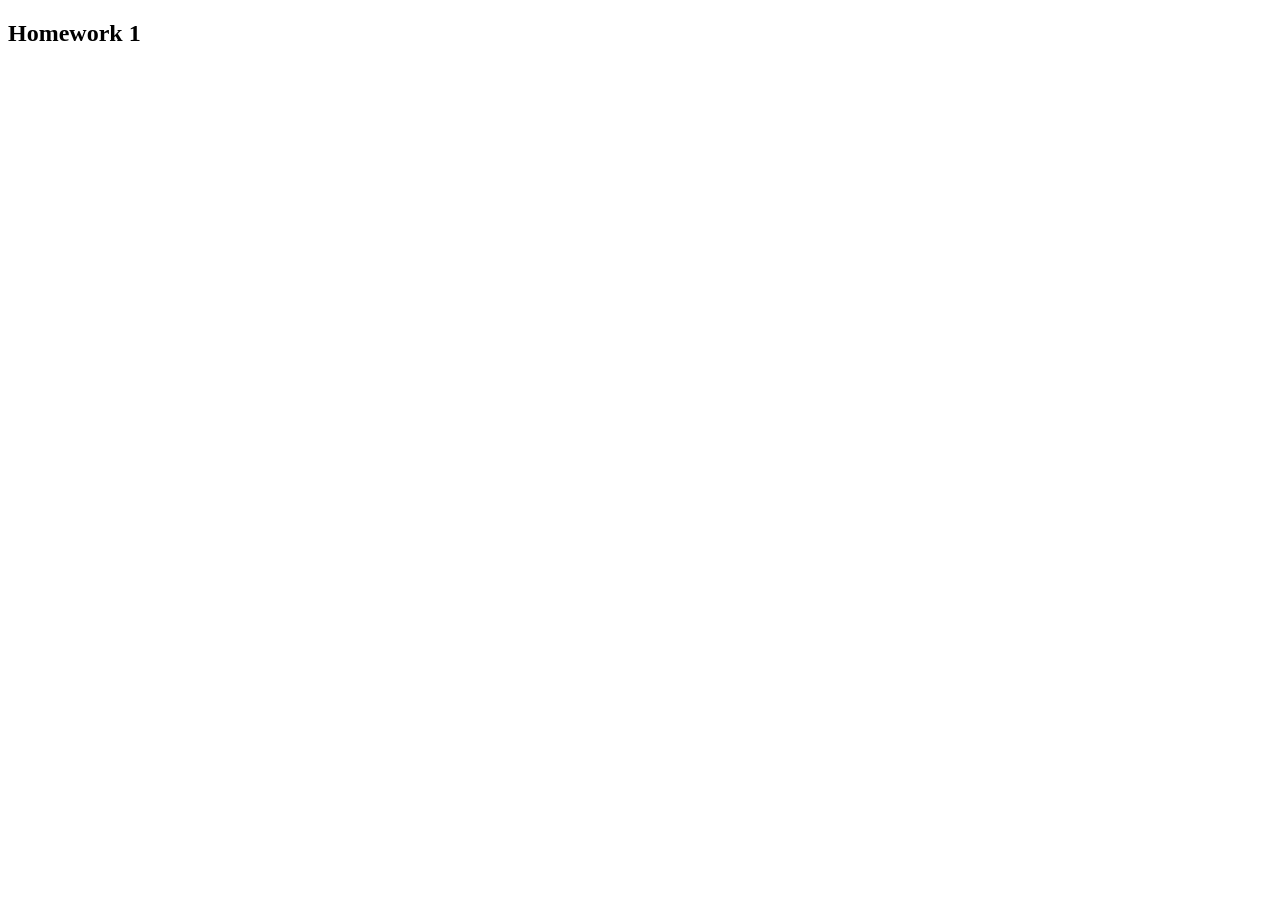
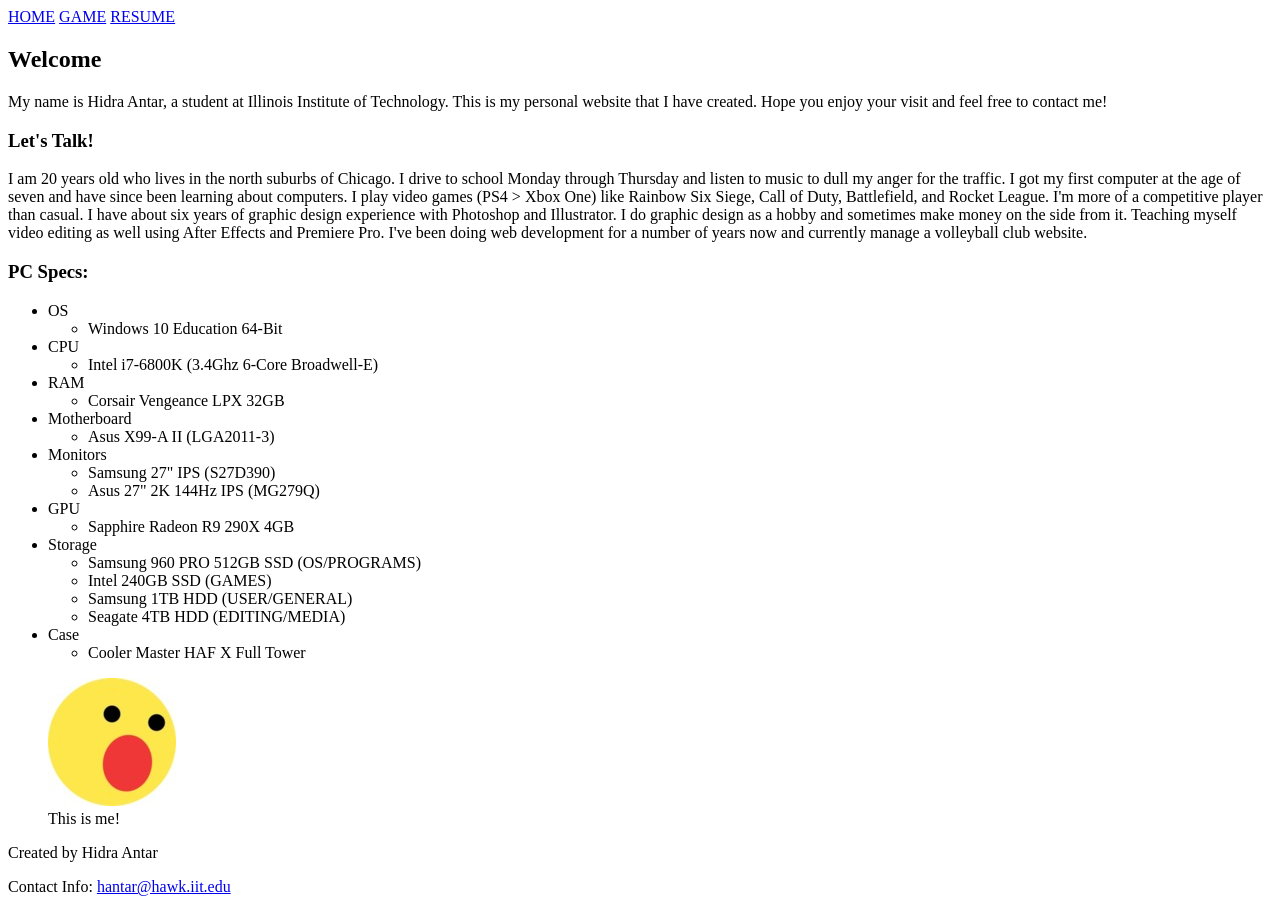
Before and after one commit to hantar/itmd361, a plain HTML site: page project1/index.html in a window 1280 px wide. Before the commit the page ends 800 px from the top, so only its background shows below. Drawn offline with Linux system fonts and the light colour scheme.

Commit message:
updated index

```diff
--- a/project1/index.html
+++ b/project1/index.html
@@ -1,10 +1,92 @@
 <!DOCTYPE html>
-<html>
+<html lang="en">
+<!-- NOTE: https://dkriegls.github.io/itmd-361-spring2017/syllabus/projects.html -->
+<!-- NOTE: No CSS, no <br>, no tables, or any other layout tags -->
+<!-- TODO: HTML5 tags -->
+<!-- FUTURE: Check W3C Validator -->
+<!-- FUTURE: HTML5 Game for page 3? -->
+<!-- TODO: style <ul> and insert visuals to the list -->
+
 <head>
-  <title>Resume &bull; Hidra Antar</title>
+	<meta charset="utf-8">
+	<meta name="viewport" content="width=device-width, initial-scale=1.0">
+	<title>Resume &bull; Hidra Antar</title>
+</head>
 
-</head>
 <body>
-  <h2>Homework 1</h2>
+	<header>
+		<nav>
+			<a href="/">HOME</a>
+			<a href="/game/">GAME</a>
+			<a href="/resume/">RESUME</a>
+		</nav>
+	</header>
+	<section>
+		<h2>Welcome</h2>
+		<p>My name is Hidra Antar, a student at Illinois Institute of Technology. This is my personal website that I have created. Hope you enjoy your visit and feel free to contact me!</p>
+	</section>
+	<article>
+		<h3>Let's Talk!</h3>
+		<p>I am 20 years old who lives in the north suburbs of Chicago. I drive to school Monday through Thursday and listen to music to dull my anger for the traffic. I got my first computer at the age of seven and have since been learning about computers. I play video games (PS4 > Xbox One) like Rainbow Six Siege, Call of Duty, Battlefield, and Rocket League. I'm more of a competitive player than casual. I have about six years of graphic design experience with Photoshop and Illustrator. I do graphic design as a hobby and sometimes make money on the side from it. Teaching myself video editing as well using After Effects and Premiere Pro. I've been doing web development for a number of years now and currently manage a volleyball club website.</p>
+		<h3>PC Specs:</h3>
+		<ul>
+			<li>OS
+				<ul>
+					<li>Windows 10 Education 64-Bit</li>
+				</ul>
+			</li>
+			<li>CPU
+				<ul>
+					<li>Intel i7-6800K (3.4Ghz 6-Core Broadwell-E)</li>
+				</ul>
+			</li>
+			<li>RAM
+				<ul>
+					<li>Corsair Vengeance LPX 32GB</li>
+				</ul>
+			</li>
+			<li>Motherboard
+				<ul>
+					<li>Asus X99-A II (LGA2011-3)</li>
+				</ul>
+			</li>
+			<li>Monitors
+				<ul>
+					<li>Samsung 27" IPS (S27D390)</li>
+					<li>Asus 27" 2K 144Hz IPS (MG279Q)</li>
+				</ul>
+			</li>
+			<li>GPU
+				<ul>
+					<li>Sapphire Radeon R9 290X 4GB</li>
+				</ul>
+			</li>
+			<li>Storage
+				<ul>
+					<li>Samsung 960 PRO 512GB SSD (OS/PROGRAMS)</li>
+					<li>Intel 240GB SSD (GAMES)</li>
+					<li>Samsung 1TB HDD (USER/GENERAL)</li>
+					<li>Seagate 4TB HDD (EDITING/MEDIA)</li>
+				</ul>
+			</li>
+			<li>Case
+				<ul>
+					<li>Cooler Master HAF X Full Tower</li>
+				</ul>
+			</li>
+		</ul>
+	</article>
+	<aside>
+		<figure>
+			<img src="/img/me.jpg" title="Picture of Hidra" alt="It's Me!" />
+			<!-- FIXME: Add real picture -->
+			<figcaption>This is me!</figcaption>
+		</figure>
+	</aside>
+	<footer>
+		<p>Created by Hidra Antar</p>
+		<p>Contact Info: <a href="mailto:hantar@hawk.iit.edu" title="Email Me!">hantar@hawk.iit.edu</a></p>
+	</footer>
 </body>
+
 </html>
```
